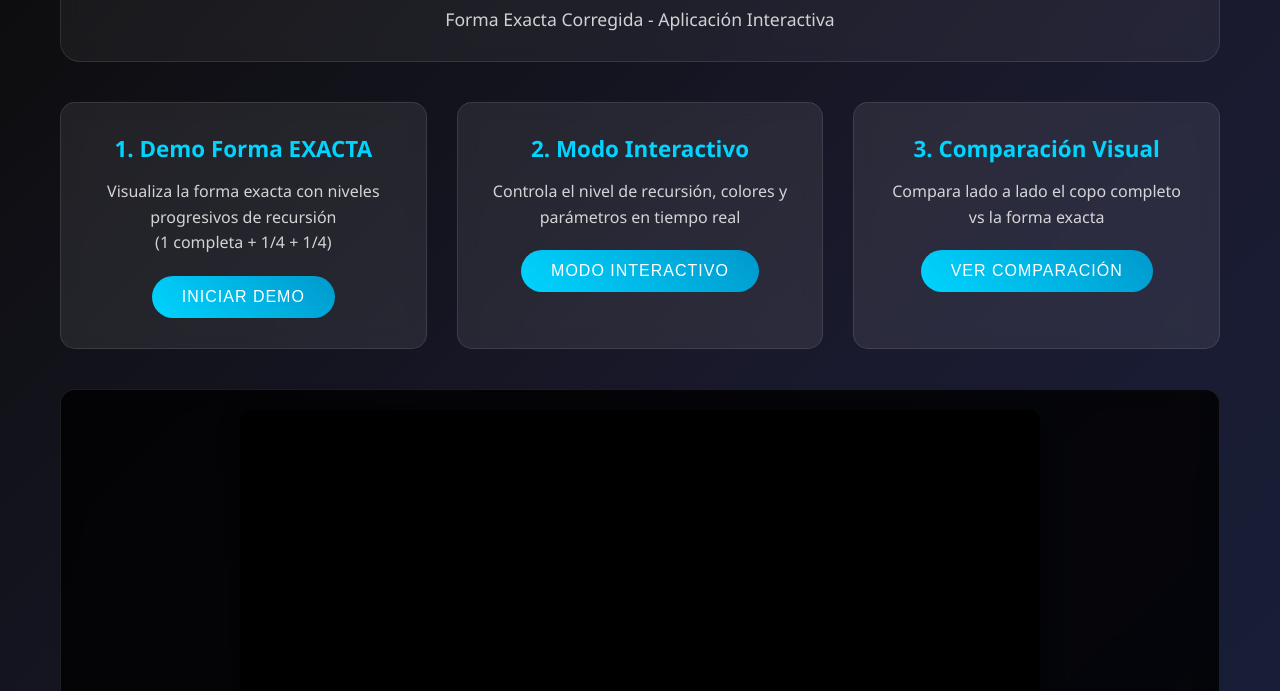
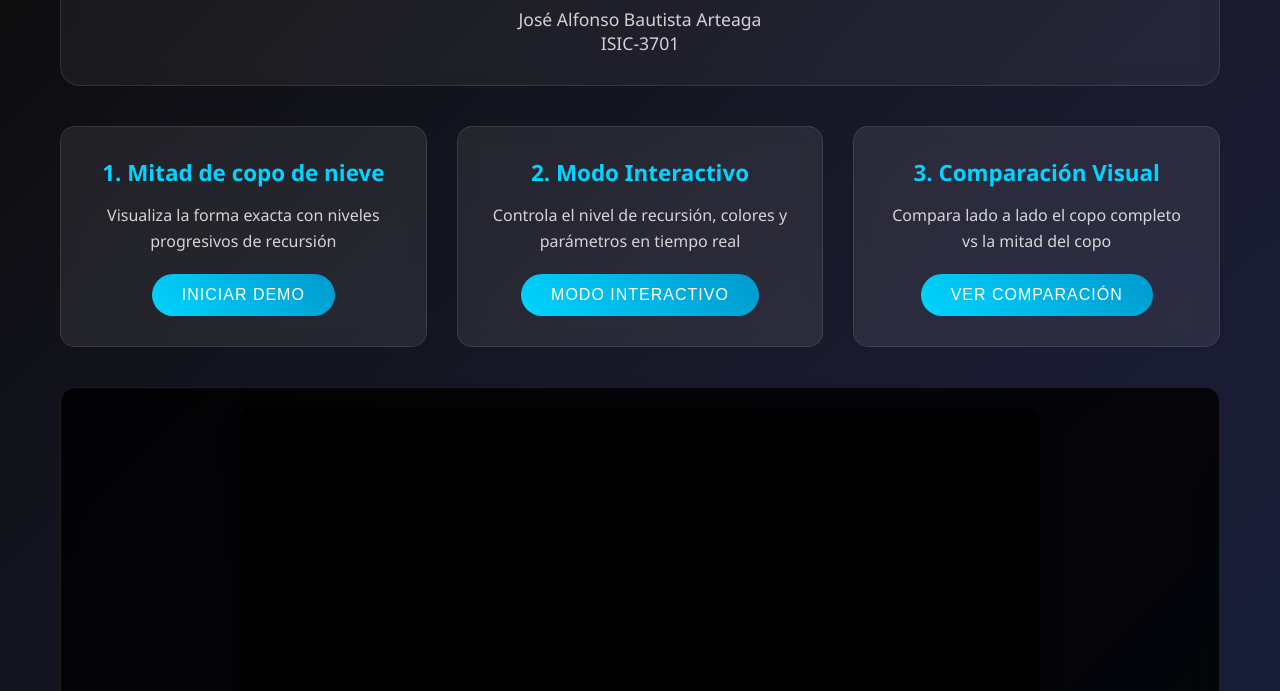
Before and after one commit to JoseAlfonsoB/Copo_Nieve_Koch, a plain HTML site: page index.html in a window 1280 px wide. Shown: the part 109-800 px from the top of the page. Drawn offline with Linux system fonts and the light colour scheme.

Commit message:
update index.html

```diff
--- a/index.html
+++ b/index.html
@@ -289,13 +289,13 @@
     <div class="container">
         <div class="header">
             <h1>Copo de Nieve de Koch</h1>
-            <p class="subtitle">Forma Exacta Corregida - Aplicación Interactiva</p>
+            <p class="subtitle">José Alfonso Bautista Arteaga <br> ISIC-3701</p>
         </div>
 
         <div class="options-grid">
             <div class="option-card" onclick="demoExacta()">
-                <h3>1. Demo Forma EXACTA</h3>
-                <p>Visualiza la forma exacta con niveles progresivos de recursión<br>(1 completa + 1/4 + 1/4)</p>
+                <h3>1. Mitad de copo de nieve</h3>
+                <p>Visualiza la forma exacta con niveles progresivos de recursión</p>
                 <button class="btn">Iniciar Demo</button>
             </div>
 
@@ -307,7 +307,7 @@
 
             <div class="option-card" onclick="mostrarComparacion()">
                 <h3>3. Comparación Visual</h3>
-                <p>Compara lado a lado el copo completo vs la forma exacta</p>
+                <p>Compara lado a lado el copo completo vs la mitad del copo</p>
                 <button class="btn">Ver Comparación</button>
             </div>
         </div>
@@ -590,7 +590,7 @@
 
                 nivelActual++;
                 if (nivelActual <= maxNivel && animacionActiva) {
-                    setTimeout(ejecutarDemoAnimado, 2000);
+                    setTimeout(ejecutarDemoAnimado, 4000);
                 } else if (nivelActual > maxNivel) {
                     document.getElementById('status').textContent = '¡Demo completado!';
                     nivelActual = 0;
```
